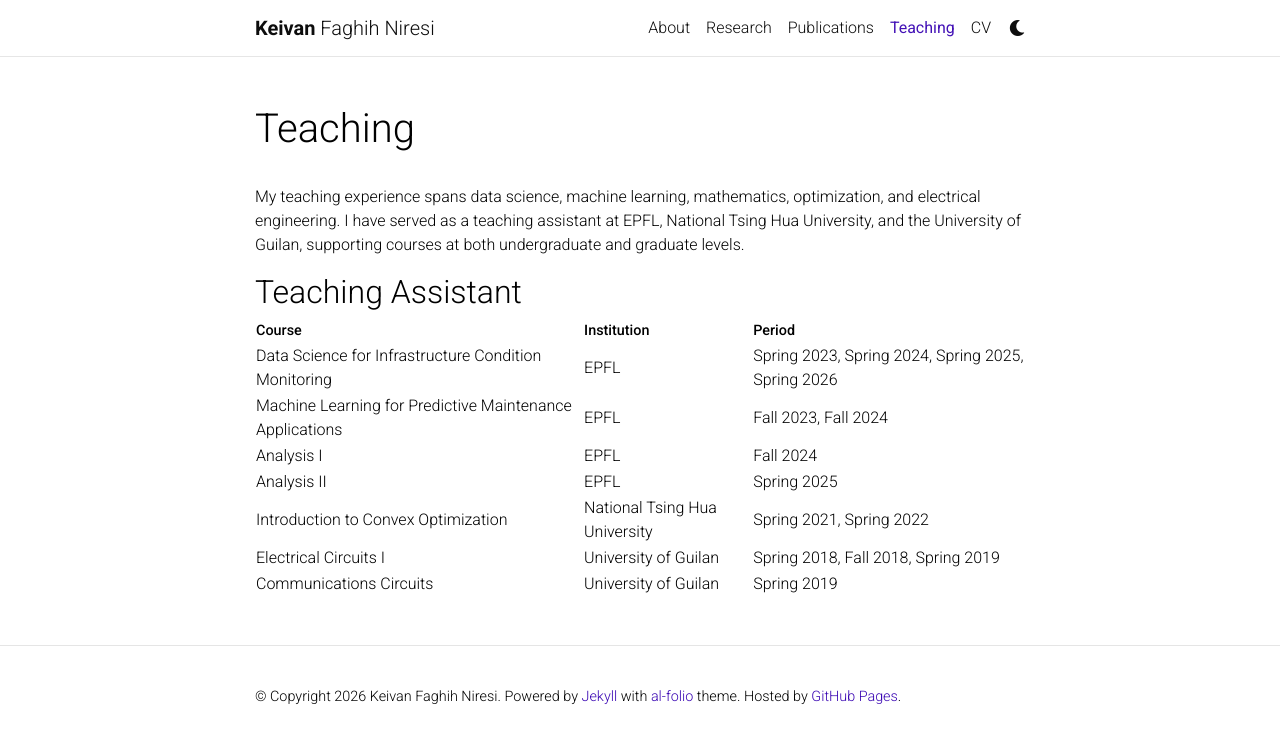
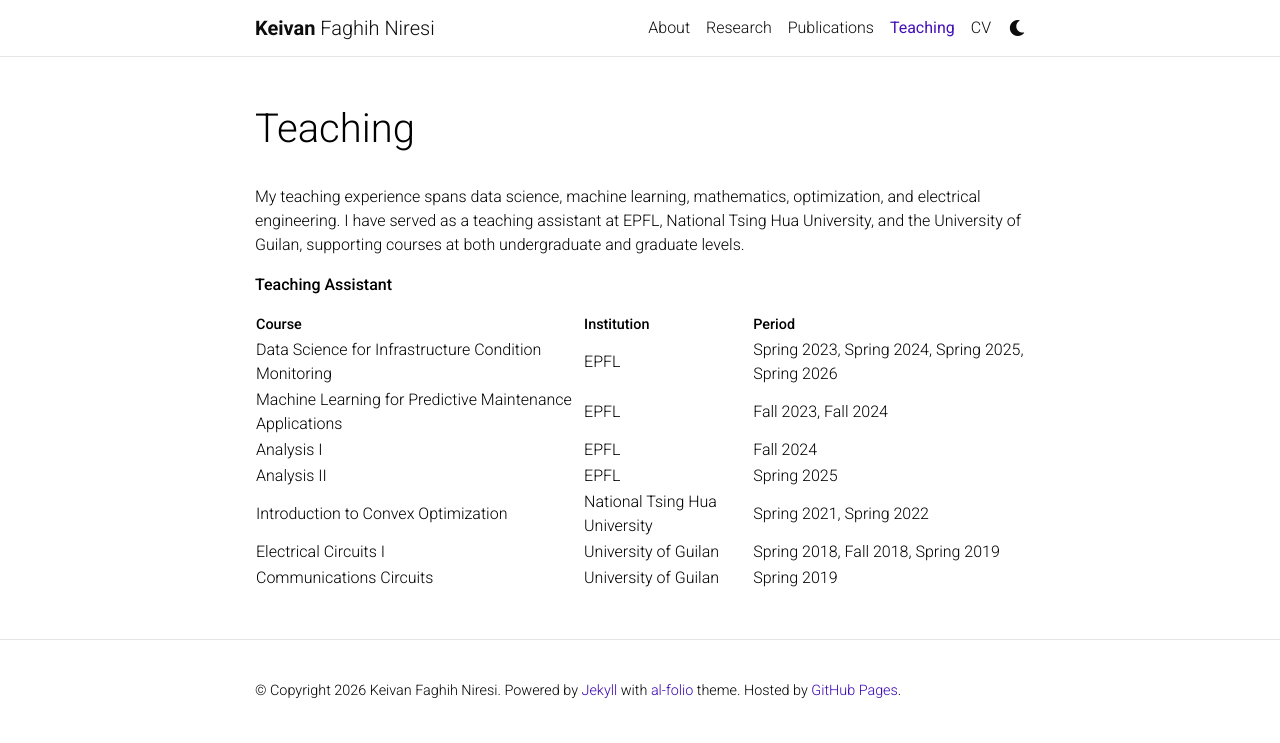
Before and after one commit to Keiv4n/keiv4n.github.io, a Jekyll site: the page built from _pages/teaching.md, in a window 1280 px wide. Shown: the top 743 px of the page. Built offline with Jekyll 4.4.1, drawn with Linux system fonts in a browser that asks for light colours; comment, search, counter and statistics services are not loaded; a style sheet for code colours, icons or effects is not loaded.

```diff
--- a/_pages/teaching.md
+++ b/_pages/teaching.md
@@ -9,7 +9,7 @@ nav_order: 4
 My teaching experience spans data science, machine learning, mathematics, optimization, and electrical engineering. I have served as a teaching assistant at EPFL, National Tsing Hua University, and the University of Guilan, supporting courses at both undergraduate and graduate levels.
 
 
-## Teaching Assistant
+**Teaching Assistant**
 
 | **Course** | **Institution** | **Period** |
 |---|---|---|
```
